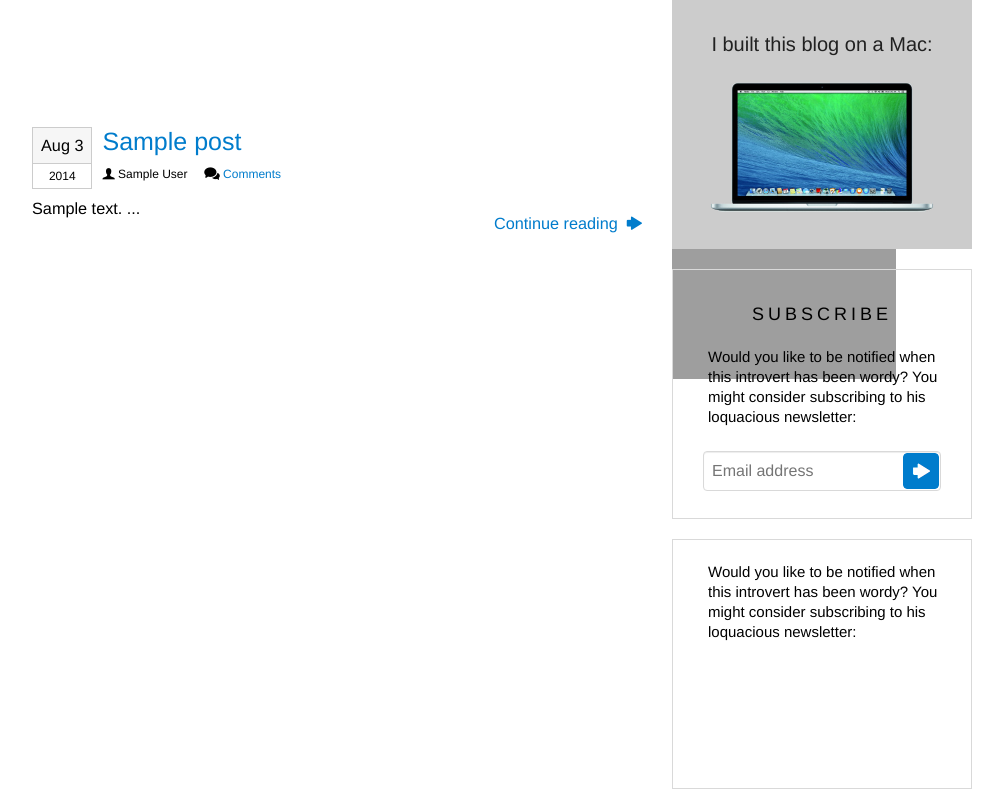
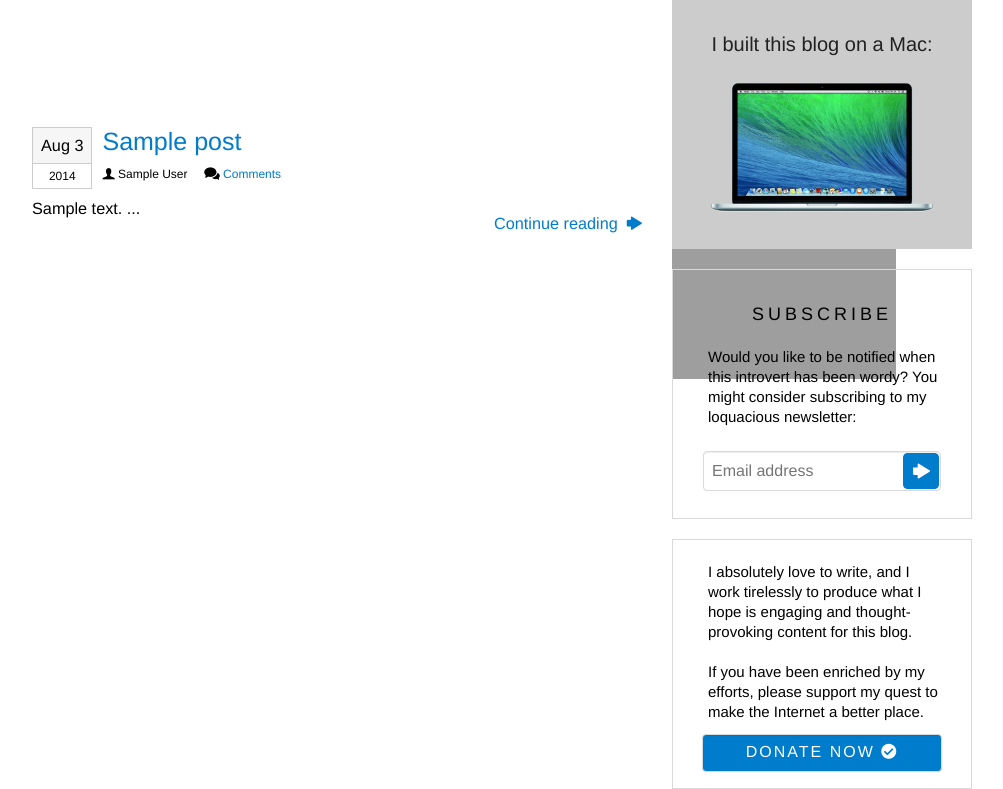
Before and after one commit to stenrap/wordyintrovert.com, a WordPress theme: template themes/wordyintrovert/index.php in a window 1280 px wide. Shown: the part 667-1456 px from the top of the page, without its empty margins (138-1141 px from the left). Run offline with PHP 8.4 and a stand-in for WordPress, Linux system fonts and the light colour scheme; the site name, menu and one post (Sample post) are stand-ins, and other content is empty; some libraries are stand-ins or nearby versions; grey boxes are pictures that could not be loaded.

Commit message:
Add the text for the donate box, and wire up a gorgeous donate button.

```diff
--- a/themes/wordyintrovert/index.php
+++ b/themes/wordyintrovert/index.php
@@ -145,12 +145,17 @@ POST;
             </div>
             <div id="subscribe-box">
                 <span id="subscribe-span">SUBSCRIBE</span>
-                <p>Would you like to be notified when this introvert has been wordy? You might consider subscribing to his loquacious newsletter:</p>
+                <p>Would you like to be notified when this introvert has been wordy? You might consider subscribing to my loquacious newsletter:</p>
                 <input type="email" id="newsletter-email-input" placeholder="Email address" />
                 <div id="newsletter-submit"></div>
             </div>
             <div id="donate-box">
-                <p>Would you like to be notified when this introvert has been wordy? You might consider subscribing to his loquacious newsletter:</p>
+                <p>
+                    I absolutely love to write, and I work tirelessly to produce what I hope is engaging and thought-provoking content for this blog.
+                    <br/><br/>
+                    If you have been enriched by my efforts, please support my quest to make the Internet a better place.
+                </p>
+                <div id="donate-button">DONATE NOW <i class="icon-check_circle"></i></div>
             </div>
 
             <!-- WYLO: Add the "donate" box... -->
--- a/themes/wordyintrovert/js/wordyintrovert.js
+++ b/themes/wordyintrovert/js/wordyintrovert.js
@@ -84,9 +84,12 @@ $(function() {
         closeOnEscape: false,
         draggable:     false,
         modal:         true,
-        resizable:     false
+        resizable:     false,
+        title:         "Thank You!"
     });
 
-
+    $("#donate-button").click(function() {
+        $("#donate-dialog").dialog("open");
+    });
 
 });
--- a/themes/wordyintrovert/style.css
+++ b/themes/wordyintrovert/style.css
@@ -496,6 +496,8 @@ div.ui-widget-overlay {
 
 .ui-dialog > .ui-widget-header {
     background: #333;
+    color: #fff;
+    font-size: 1.8rem;
 }
 
 /*---------- min-width 768 px ----------*/
@@ -573,7 +575,7 @@ nav {
 
 #menu-button {
 /* 	background-color: #444444; */
-    border: 1px solid #d9d9d9;
+    /*border: 1px solid #d9d9d9;*/
 	color: #555;
 	cursor: pointer;
     display: inline-block;
@@ -960,6 +962,37 @@ img.wp-post-image, .video-thumbnail {
     width: 298px;
 }
 
+#donate-box p {
+    margin-bottom: 12px;
+}
+
+#donate-button {
+    background-color: #007ccc;
+    border: 1px solid #d9d9d9;
+    border-radius: 4px;
+    color: #fff;
+    cursor: pointer;
+    font-size: 1.6rem;
+    height: 30px;
+    letter-spacing: 2px;
+    margin: auto;
+    max-width: 238px;
+    padding-top: 6px;
+    text-align: center;
+
+    box-shadow: inset 0 1px 1px rgba(0,0,0,.075),
+                      0 0 5px rgba(0,0,0,0);
+    transition: background-color ease-in-out .15s, border-color ease-in-out .15s, box-shadow ease-in-out .15s, color ease-in-out .15s;
+}
+
+#donate-button:hover {
+    background-color: #fff;
+    border-color: #9ecaed;
+    box-shadow: inset 0 1px 1px rgba(0,0,0,0),
+                      0 0 5px #9ecaed;
+    color: #007ccc;
+}
+
 
 /*---------- min-width 480 px ----------*/
 
```
